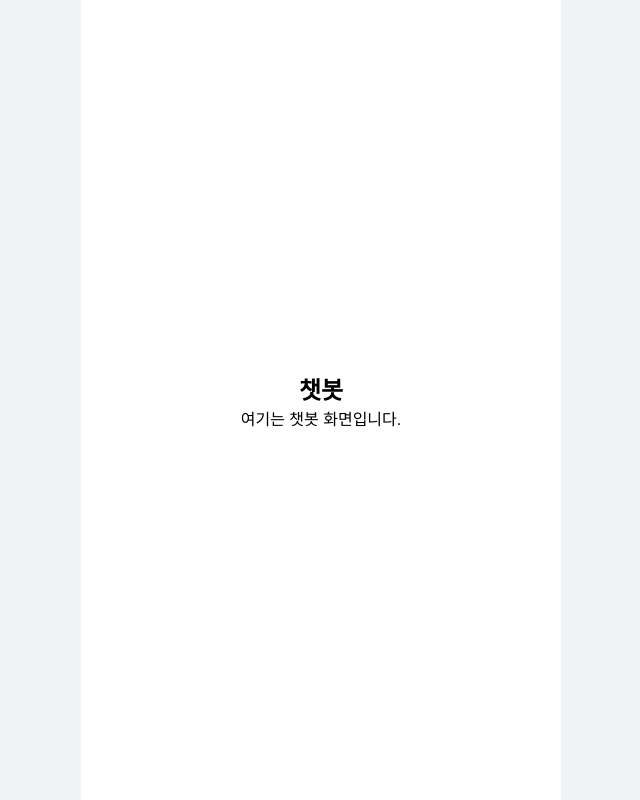
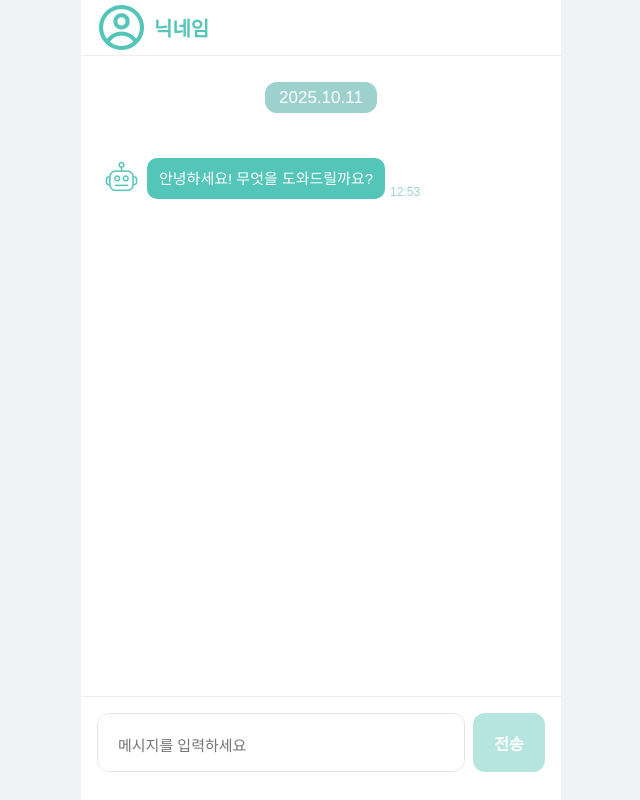
Before and after one commit to LikeLionCUK13th-FinMate/frontend, a React app: page / in a window 1280 px wide. Both pictures are taken after a click on the button "챗봇". Shown: the whole page, without its empty margins (319-959 px from the left). Built offline with nearby package versions, Linux system fonts and the light colour scheme; the HTML template or start-up script is replaced by a standard one.

Commit message:
feat: 챗봇 UI 구현

```diff
--- a/src/pages/ChatbotPage.jsx
+++ b/src/pages/ChatbotPage.jsx
@@ -1,8 +1,109 @@
+import { useEffect, useRef, useState } from "react";
+import styles from "./ChatbotPage.module.css";
+
+const formatDate = (ts) => {
+  const d = new Date(ts);
+  const y = d.getFullYear();
+  const m = String(d.getMonth() + 1).padStart(2, "0");
+  const day = String(d.getDate()).padStart(2, "0");
+  return `${y}.${m}.${day}`;
+};
+
+const formatTime = (ts) => {
+  return new Date(ts).toLocaleTimeString("ko-KR", {
+    hour12: false,
+    hour: "2-digit",
+    minute: "2-digit",
+  });
+};
+
 export default function ChatbotPage() {
+  const [messages, setMessages] = useState([ // 초기 메세지
+    { id: 1, role: "bot", text: "안녕하세요! 무엇을 도와드릴까요?", createdAt: new Date().toISOString() }]);
+  const [input, setInput] = useState(""); // 유저가 입력한 글
+  const listRef = useRef(null);
+  const endRef = useRef(null);
+
+  // 임시 유저 데이터
+  const user = {
+    nickname: "닉네임",
+    // image: ""
+  };
+
+  useEffect(() => {
+    endRef.current?.scrollIntoView({ behavior: "smooth" });
+  }, [messages]);
+
+  const send = () => {
+    const text = input.trim();
+    if (!text) return;
+    const now = new Date().toISOString();
+    const userMsg = { id: Date.now(), role: "user", text, createdAt: now };
+    setMessages((prev) => [...prev, userMsg]);
+    setInput("");
+
+    // 임시 응답
+    setTimeout(() => {
+      const botMsg = {
+        id: Date.now() + 1,
+        role: "bot",
+        text: `“${text}”에 대해 더 자세히 설명해 드릴게요!`,
+        createdAt: new Date().toISOString()
+      };
+      setMessages((prev) => [...prev, botMsg]);
+    }, 600);
+  };
+
+  const rows = [];
+  let lastDate = "";
+  messages.forEach((m) => {
+    const dateHeader = formatDate(m.createdAt);
+    if (dateHeader !== lastDate) {
+      rows.push(
+        <div key={`date-${dateHeader}`} className={styles.dateDivider}>
+          <span className={styles.dateChip}>{dateHeader}</span>
+        </div>
+      );
+      lastDate = dateHeader;
+    }
+
+    rows.push(
+      <div key={m.id} className={`${styles.row} ${m.role === "user" ? styles.me : styles.bot}`}>
+        {m.role === "bot" && (
+          <img src="/chatbot.png" alt="챗봇" className={styles.botImage} />
+        )}
+        <div className={styles.bubbleWrapper}>
+          <div className={styles.bubble}>{m.text}</div>
+          <span className={styles.time}>{formatTime(m.createdAt)}</span>
+        </div>
+      </div>
+    );
+  });
+
   return (
-    <div className="container">
-      <h2>챗봇</h2>
-      <p>여기는 챗봇 화면입니다.</p>
+    <div className={styles.container}>
+      <header className={styles.header}>
+        <img src={user.image ? user.image : "/profile.png"} alt="image" className={styles.image} />
+        <p className={styles.nickname}>{user.nickname}</p>
+      </header>
+
+      <main className={styles.chatArea} ref={listRef}>
+        {rows}
+        <div ref={endRef} />
+      </main>
+
+      <form className={styles.inputBar} onSubmit={(e) => { e.preventDefault(); send(); }}>
+        <textarea
+          className={styles.input}
+          placeholder="메시지를 입력하세요"
+          value={input}
+          onChange={(e) => setInput(e.target.value)}
+          rows={1}
+        />
+        <button className={styles.send} type="submit" disabled={!input.trim()}>
+          전송
+        </button>
+      </form>
     </div>
   );
 }
--- /dev/null
+++ b/src/pages/ChatbotPage.module.css
@@ -0,0 +1,156 @@
+.container {
+  position: relative;
+  display: flex;
+  flex-direction: column;
+  width: 480px;
+  max-width: 100%;
+  margin: 0 auto;
+  min-height: 100svh;
+  background: #fff;
+  box-sizing: border-box;
+}
+
+.header {
+  position: sticky;
+  top: 0;
+  z-index: 1;
+  height: 56px;
+  display: flex;
+  align-items: center;
+  padding: 0 16px;
+  font-size: 18px;
+  font-weight: 700;
+  border-bottom: 1px solid #eee;
+  background: #fff;
+}
+
+.chatArea {
+  flex: 1;
+  overflow-y: auto;
+  padding: 12px 12px 120px;
+}
+
+.row {
+  display: flex;
+  margin: 15px 10px;
+}
+
+.me { justify-content: flex-end; }
+.bot { justify-content: flex-start; }
+
+.bubble {
+  max-width: 100%;
+  padding: 10px 12px;
+  line-height: 1.4;
+  border-radius: 10px;
+  white-space: pre-wrap;
+  font-size: 15px;
+}
+
+.me .bubble {
+  background: #9DD1CD;
+  color: #fff;
+}
+
+.bot .bubble {
+  background: #54C5B9;
+  color: #ffffff;
+}
+
+.inputBar {
+  position: fixed;
+  left: 50%;
+  transform: translateX(-50%);
+  bottom: calc(12px + env(safe-area-inset-bottom));
+  width: min(480px, 100%);
+  display: flex;
+  gap: 8px;
+  padding: 16px 16px;
+  box-sizing: border-box;
+  background: #fff;
+  border-top: 1px solid #eee;
+}
+
+.input {
+  flex: 1;
+  max-height: 120px;
+  resize: none;
+  border: 1px solid #e3e5e8;
+  border-radius: 12px;
+  padding: 20px 20px;
+  font-size: 15px;
+  outline: none;
+}
+
+.input:focus {
+  border-color: #54C5B9;
+}
+
+.send {
+  min-width: 72px;
+  padding: 0 14px;
+  border: 0;
+  border-radius: 12px;
+  background: #54C5B9;
+  color: #fff;
+  font-weight: 700;
+  font-size: 16px;
+  cursor: pointer;
+}
+.send:disabled {
+  background: #b6e5df;
+  cursor: not-allowed;
+}
+
+.nickname {
+  margin-left: 8px;
+  font-size: 20px;
+  color: #54C5B9;
+}
+
+.botImage {
+  margin-right: 7px;
+}
+
+.botImage {
+  width: 37px;
+  height: 37px;
+}
+
+.dateDivider {
+  text-align: center;
+  margin: 20px 0;
+  margin-bottom: 50px;
+  font-size: 17px;
+  color: #888;
+}
+
+.dateChip {
+  background-color: #9DD1CD;
+  color: #fff;
+  font-size: 17px;
+  padding: 6px 14px;
+  border-radius: 12px;
+}
+
+.bubbleWrapper {
+  display: flex;
+  align-items: flex-end;
+  gap: 5px;
+  max-width: 75%;
+}
+
+.bot .bubbleWrapper {
+  flex-direction: row;
+  justify-content: flex-start;
+}
+
+.me .bubbleWrapper {
+  flex-direction: row-reverse;
+  justify-content: flex-end;
+}
+
+.time {
+  font-size: 12px;
+  color: #9DD1CD;
+}
```
Also changed, not shown: public/chatbot.png (added), public/profile.png (added).
